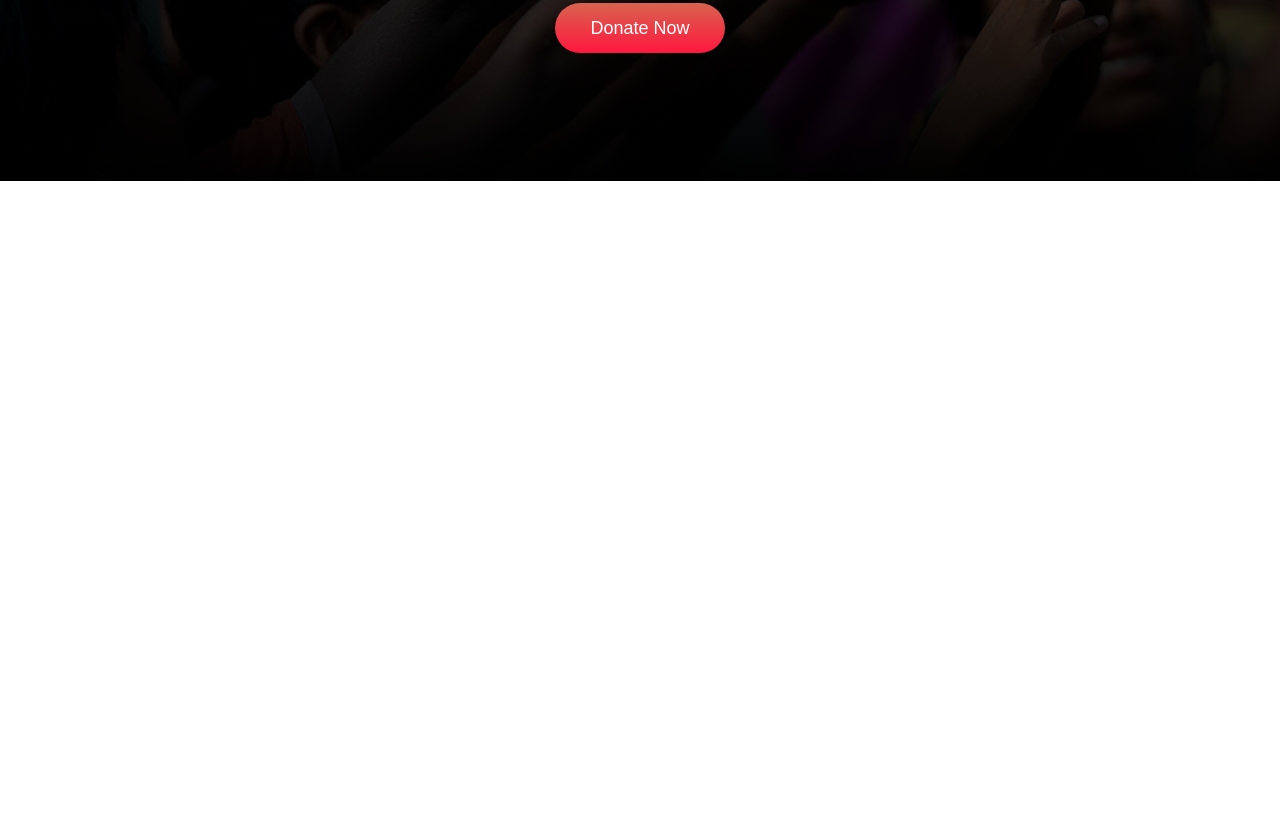
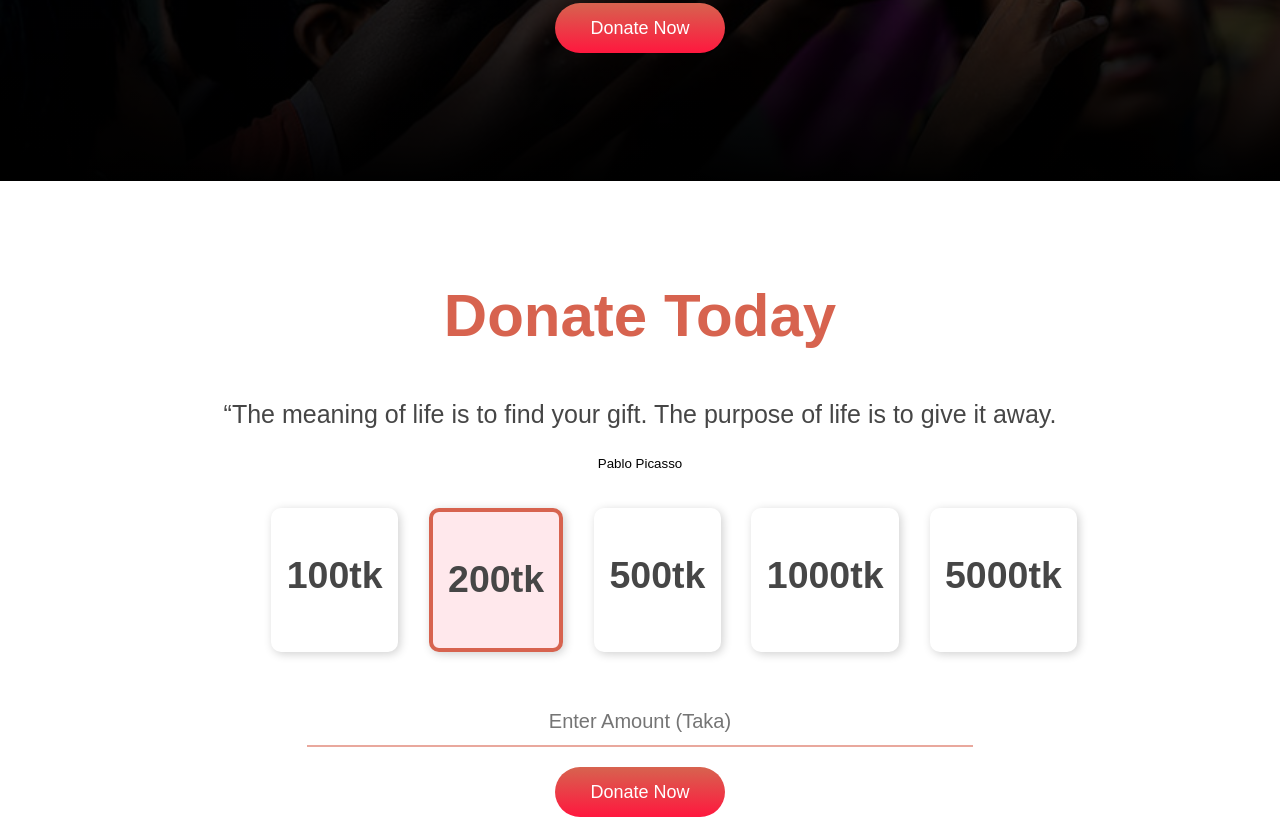
Before and after one commit to GourobSaha/donation-website, a plain HTML site: page index.html in a window 1280 px wide. Shown: the part 675-1492 px from the top of the page. Before the commit the page ends 956 px from the top, so only its background shows below. Drawn offline with Linux system fonts and the light colour scheme; a web font is replaced by a local one.

Commit message:
Donation Section Added

```diff
--- a/index.html
+++ b/index.html
@@ -29,5 +29,40 @@
         <button class="btn-style" type="button">Donate Now</button>
       </div>
     </section>
+
+    <!--Donation Section-->
+    <section class="donation-sec">
+      <div>
+        <h1>Donate Today</h1>
+        <p>
+          “The meaning of life is to find your gift. The purpose of life is to
+          give it away.
+        </p>
+        <small>Pablo Picasso</small>
+        <div class="amount-flex">
+          <div class="amount">
+            <h2>100tk</h2>
+          </div>
+          <div class="amount amount-hover">
+            <h2>200tk</h2>
+          </div>
+          <div class="amount">
+            <h2>500tk</h2>
+          </div>
+          <div class="amount">
+            <h2>1000tk</h2>
+          </div>
+          <div class="amount">
+            <h2>5000tk</h2>
+          </div>
+        </div>
+        <input
+          type="text"
+          id="input-amount"
+          placeholder="Enter Amount (Taka)"
+        />
+      </div>
+      <button class="btn-style" type="button">Donate Now</button>
+    </section>
   </body>
 </html>
--- a/style.css
+++ b/style.css
@@ -38,3 +38,45 @@ body {
   box-shadow: 5px 5px 10px rgba(113, 48, 31, 0.5);
   cursor: pointer;
 }
+.donation-sec {
+  text-align: center;
+}
+.donation-sec h1 {
+  font-size: 60px;
+  color: rgb(215, 99, 79);
+}
+.donation-sec p {
+  font-size: 25px;
+  color: rgb(70, 70, 70);
+}
+.amount-flex {
+  display: flex;
+  margin-top: 20px;
+  padding-left: 20%;
+  padding-right: 20%;
+}
+.amount {
+  width: 20%;
+  text-align: center;
+  font-size: 25px;
+  color: rgb(70, 70, 70);
+  padding: 2%;
+  margin: 2%;
+  border-radius: 10px;
+  box-shadow: 2px 2px 10px rgb(208, 208, 208);
+}
+.amount-hover {
+  background-color: rgb(255, 232, 236);
+  border: 4px solid rgb(215, 99, 79);
+}
+
+#input-amount {
+  margin-top: 30px;
+  margin-bottom: 20px;
+  border: none;
+  text-align: center;
+  font-size: 20px;
+  width: 50%;
+  border-bottom: 2px solid rgba(215, 99, 79, 0.551);
+  padding: 1%;
+}
```
